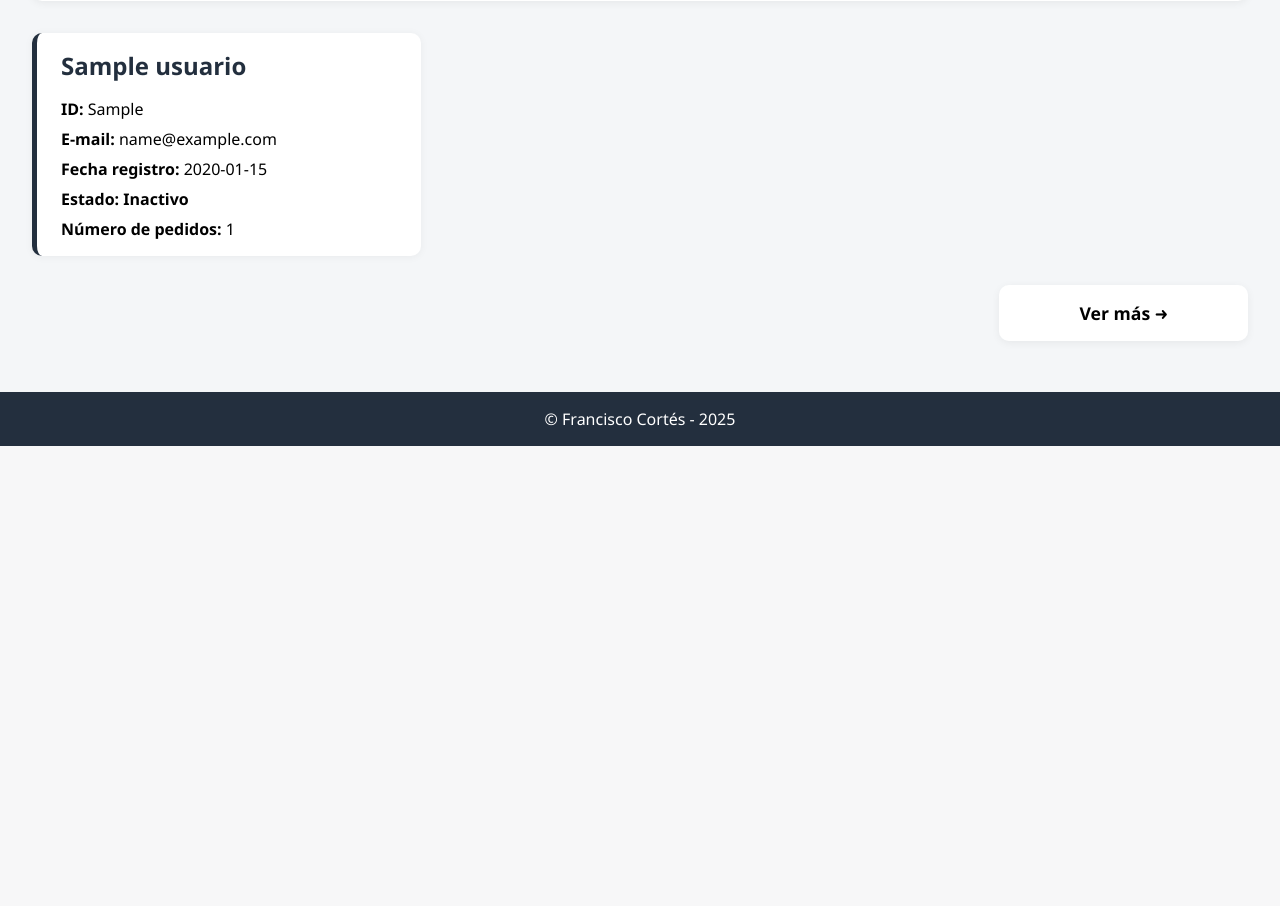
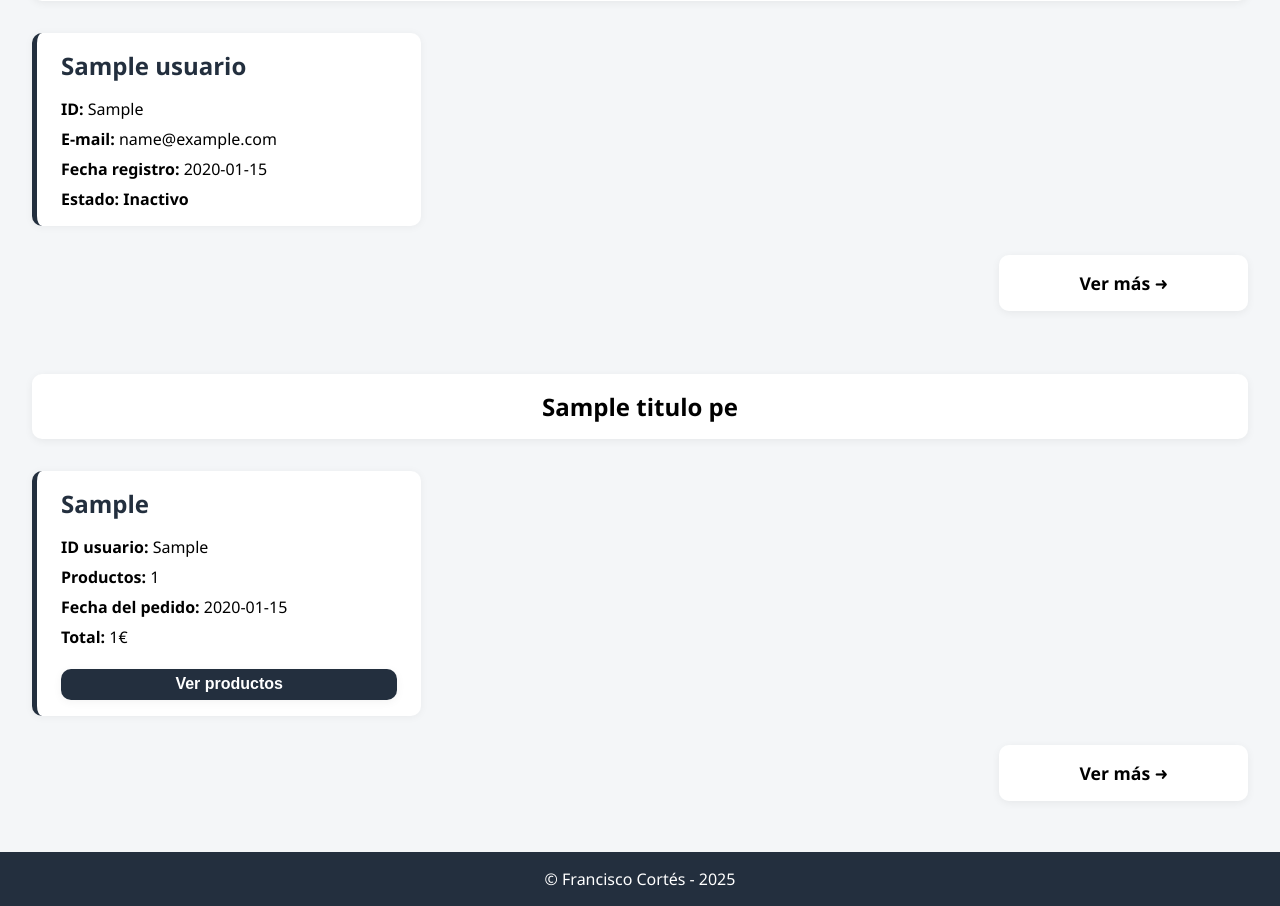
Before and after one commit to fcorcar/TIENDA_ONLINE, a Flask app: template templates/dashboard.html in a window 1280 px wide. Shown: the part 1143-2049 px from the top of the page. Before the commit the page ends 1589 px from the top, so only its background shows below. Run offline with Flask 3, Linux system fonts and the light colour scheme; the template is opened without the code that fills it: most values are stand-ins (such as "Sample title", 1, 10 or a date in 2020); grey boxes marked "Sample" are stand-in pictures.

Commit message:
Todo implementado

```diff
--- a/app.py
+++ b/app.py
@@ -1,12 +1,19 @@
-from flask import Flask, render_template, request, redirect
-from main import admin
+from flask import Flask, render_template, request
 from datetime import date, datetime
 from models.productos import Producto
 from models.usuarios import Usuario
 from models.base_datos import base_datos
 from models.pedidos import Pedido
+from bson import ObjectId
+
+from models.administrador import Administrador
 
 app = Flask(__name__)
+
+admin = Administrador("Francisco", "TecnoMarket")
+# usuarios = base_datos.obtener("usuarios", Usuario) # Crea un pedido, se implementa en la version del cliente
+# usuarios[2].realizar_pedido()
+
 
 @app.errorhandler(404)
 def error404(error):
@@ -27,7 +34,17 @@ def panel_control():
     # Usuarios
     listado_usuarios = base_datos.obtener_ultimos("usuarios", Usuario, 3)
 
-    return render_template("dashboard.html", **kwargs, titulo_pr="Productos añadidos recientemente", listado_productos=listado_productos, titulo_us="Usuarios registrados recientemente", listado_usuarios=listado_usuarios)
+    # Pedidos
+    if request.method == "POST":
+        id_pedido = request.form["id"]
+        pedido = base_datos.obtener("pedidos", Pedido, {"_id": ObjectId(id_pedido)})
+        ids_prod = [ObjectId(id_str) for id_str in pedido[0].lista_productos]
+        productos = base_datos.obtener("productos", Producto, {"_id": {"$in": ids_prod}})
+        return render_template("productos.html", titulo_pr=f"Productos del pedido '{id_pedido}'", listado_productos=productos)
+
+    listado_pedidos = base_datos.obtener_ultimos("pedidos", Pedido, 3)
+
+    return render_template("dashboard.html", **kwargs, titulo_pr="Productos añadidos recientemente", listado_productos=listado_productos, titulo_us="Usuarios registrados recientemente", listado_usuarios=listado_usuarios, titulo_pe=f"Últimos pedidos", listado_pedidos=listado_pedidos)
 
 @app.route("/añadir-producto", methods=["GET", "POST"])
 def añadir_producto():
@@ -84,82 +101,23 @@ def registrar_usuarios():
 @app.route("/usuarios")
 def usuarios():
     listado_usuarios = base_datos.obtener("usuarios", Usuario)
-
     usuarios_activos = sum(1 for usuario in listado_usuarios if usuario.estado)
 
-    usuario_top = ""
-    # max_pedidos = -1
-
-    # for usuario in listado_usuarios:
-    #     num_pedidos = len(usuario.pedidos)
-    #     if num_pedidos > max_pedidos:
-    #         max_pedidos = num_pedidos
-    #         usuario_top = usuario.nombre
-
-    return render_template("usuarios.html", titulo_us=f"Usuarios (Activos: {usuarios_activos}) (Usuario Top: {usuario_top})", listado_usuarios=listado_usuarios)
+    return render_template("usuarios.html", titulo_us=f"Usuarios (Activos: {usuarios_activos})", listado_usuarios=listado_usuarios)
 
 
-@app.route("/pedidos")
+@app.route("/pedidos", methods=["GET", "POST"])
 def pedidos():
+    if request.method == "POST":
+        id_pedido = request.form["id"]
+        pedido = base_datos.obtener("pedidos", Pedido, {"_id": ObjectId(id_pedido)})
+        ids_prod = [ObjectId(id_str) for id_str in pedido[0].lista_productos]
+        productos = base_datos.obtener("productos", Producto, {"_id": {"$in": ids_prod}})
+        return render_template("productos.html", titulo_pr=f"Productos del pedido '{id_pedido}'", listado_productos=productos)
+
     listado_pedidos = base_datos.obtener("pedidos", Pedido)
+    return render_template("pedidos.html", titulo_pe=f"Pedidos", listado_pedidos=listado_pedidos)
 
-    return render_template("pedidos.html", titulo_us=f"Pedidos", listado_pedidos=listado_pedidos)
-
-# @app.route("/")
-# def inicio():
-#     kwargs = {
-#         "pagina": "inicio",
-#         "nombre_admin": admin.nombre,
-#         "tienda": admin.tienda,
-#         "fecha": date.today()
-#     }
-
-#     return render_template("dashboard.html", **kwargs)
-
-# @app.route("/catalogo")
-# def catalogo():
-#     listado_productos = base_datos.buscar("productos")
-
-#     total_stock = sum(producto["stock"] for producto in listado_productos)
-#     return render_template("dashboard.html", pagina="catalogo", listado_productos=listado_productos, total_stock=total_stock)
-
-# @app.route("/clientes")
-# def clientes():
-#     clientes_activos = sum(1 for cliente in listado_clientes if cliente.estado)
-
-#     cliente_top = ""
-#     max_pedidos = -1
-
-#     for cliente in listado_clientes:
-#         num_pedidos = len(cliente.pedidos)
-#         if num_pedidos > max_pedidos:
-#             max_pedidos = num_pedidos
-#             cliente_top = cliente.nombre
-
-#     return render_template("dashboard.html", pagina="clientes", listado_clientes=listado_clientes, clientes_activos=clientes_activos, cliente_top=cliente_top)
-
-# @app.route("/pedidos")
-# def pedidos():
-#     suma_total = sum(pedido.total for cliente in listado_clientes for pedido in cliente.pedidos)
-#     return render_template("dashboard.html", pagina="pedidos", listado_clientes=listado_clientes, suma_total=suma_total)
-
-# @app.route("/añadir-producto", methods=["GET", "POST"])
-# def añadir_producto():
-#     if request.method == "POST":
-#         producto = Producto(0, request.form["nombre"], float(request.form["precio"]), int(request.form["stock"]), request.form["categoria"], request.form["url_imagen"])
-
-#         producto_dict = {
-#             "nombre": producto.nombre,
-#             "precio": producto.precio,
-#             "stock": producto.stock,
-#             "categoria": producto.categoria,
-#             "imagen": producto.img_url
-#         }
-
-#         base_datos.insertar("productos", producto_dict)
-
-#         return redirect("/catalogo")
-#     return render_template("dashboard.html", pagina="añadir-producto")
 
 
 if __name__ == "__main__":
--- a/models/base_datos.py
+++ b/models/base_datos.py
@@ -1,7 +1,6 @@
 ######################## IMPORTACIONES ########################
 from settings import obtener_bd
 from pymongo import MongoClient, DESCENDING
-from models.productos import Producto
 
 
 
--- a/settings.py
+++ b/settings.py
@@ -1,7 +1,6 @@
 ######################## IMPORTACIONES ########################
 from dotenv import load_dotenv
 import os
-
 
 
 ##################### CONFIGURACIONES #####################
--- a/static/css/styles.css
+++ b/static/css/styles.css
@@ -92,6 +92,8 @@ h1, h2, h3 {
 .ver-mas a:hover {
     text-decoration: underline;
 }
+
+
 
 /* ---------- PRODUCTOS ---------- */
 
@@ -375,3 +377,26 @@ form input[type="submit"]:hover {
 #panel h2 {
     font-size: 1.8rem;
 }
+
+
+
+/* ---------- Pedidos ---------- */
+.form-pedido {
+    padding: 0;
+    margin: 0;
+    margin-top: 0.8rem;
+}
+
+.form-pedido button {
+    font-size: 1rem;
+    font-weight: bold;
+    padding: 0.4rem;
+    border: none;
+    border-radius: 10px;
+    background-color: #232f3e;
+    color: white;
+}
+
+.form-pedido button:hover {
+    cursor: pointer;
+}
--- a/templates/dashboard.html
+++ b/templates/dashboard.html
@@ -17,5 +17,9 @@
         <br><br>
         {% include 'partials/_usuarios.html' %}
         <div class="ver-mas"><a href="{{ url_for('usuarios') }}">Ver más ➜</a></div>
+
+        <br><br>
+        {% include 'partials/_pedidos.html' %}
+        <div class="ver-mas"><a href="{{ url_for('pedidos') }}">Ver más ➜</a></div>
     </div>
 {% endblock %}
--- a/templates/partials/_pedidos.html
+++ b/templates/partials/_pedidos.html
@@ -1,5 +1,5 @@
 <div id="pag-usuarios">
-    <h2 class="titulo-global">{{titulo_us}}</h2>
+    <h2 class="titulo-global">{{titulo_pe}}</h2>
     <div id="contenedor-usuarios">
         {% for pedido in listado_pedidos %}
             <div class="usuario-card">
@@ -7,7 +7,10 @@
                 <span><b>ID usuario:</b> {{pedido.id_usuario}}</span>
                 <span><b>Productos:</b> {{pedido.lista_productos|length}}</span>
                 <span><b>Fecha del pedido:</b> {{pedido.fecha|string | truncate(10, False, '')}}</span>
-
+                <span><b>Total:</b> {{pedido.total_format}}€</span>
+                <form class="form-pedido" action="/pedidos" method="POST">
+                    <button type="submit" name="id" value="{{pedido.id_pedido}}">Ver productos</button>
+                </form>
             </div>
         {% endfor %}
     </div>
--- a/templates/partials/_usuarios.html
+++ b/templates/partials/_usuarios.html
@@ -13,8 +13,6 @@
                 {% else %}
                     <span><b>Estado: Inactivo</b></span>
                 {% endif %}
-
-                <span><b>Número de pedidos:</b> {{usuario.pedidos | length}}</span>
             </div>
         {% endfor %}
     </div>
```
Also changed, not shown: main.py (deleted, +0 -24 lines), models/pedidos.py (+24 -9 lines), models/usuarios.py (+5 -5 lines).
